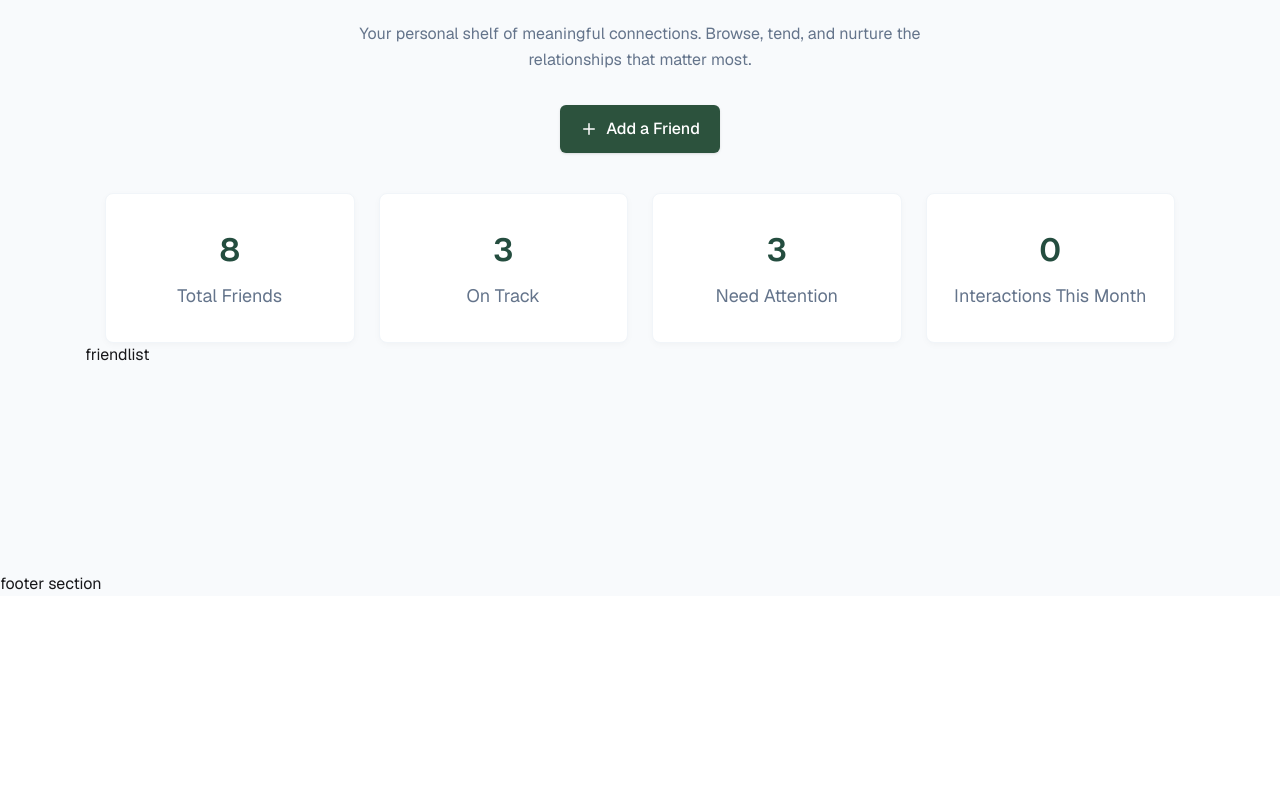
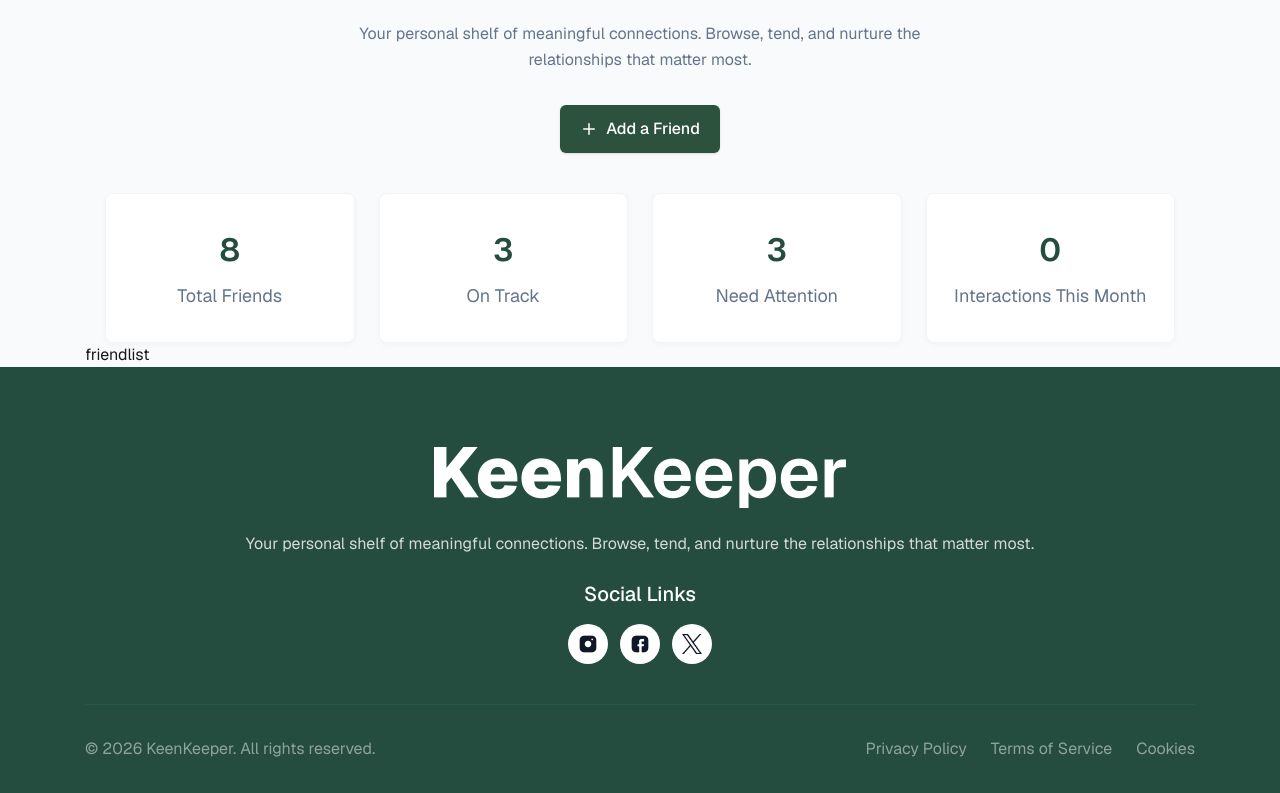
Before and after one commit to delwer72/Assignment-7, a Next.js app: page / in a window 1280 px wide. Shown: the part 204-997 px from the top of the page. Before the commit the page ends 800 px from the top, so only its background shows below. Built offline with nearby package versions, Linux system fonts and the light colour scheme.

Commit message:
Footer is added

```diff
--- a/src/components/Footer.jsx
+++ b/src/components/Footer.jsx
@@ -1,13 +1,51 @@
+import Link from 'next/link';
+import Image from 'next/image';
+import instagramIcon from '@/assets/instagram.png';
+import facebookIcon from '@/assets/facebook.png';
+import twitterIcon from '@/assets/twitter.png';
+import footerLogo from '@/assets/KeenKeeper.png';
+
+export default function Footer() {
+  return (
+    <footer className="bg-[#244D3F] text-white pt-12 lg:pt-20 pb-8 px-6 md:px-12 w-full mt-auto">
+      <div className="max-w-[1110px] mx-auto flex flex-col items-center justify-center text-center">
+        {/* Logo */}
+        <Image src={footerLogo} alt="KeenKeeper Logo" className="w-50 md:w-72 lg:w-[412px] h-auto mb-6" />
 
 
-import React from 'react';
+        <p className="text-[rgba(255,255,255,0.8)] text-base mb-6">
+          Your personal shelf of meaningful connections. Browse, tend, and nurture the relationships that matter most.
+        </p>
 
-const Footer = () => {
-  return (
-    <div>
-      footer section
-    </div>
+
+        <h3 className="text-xl font-medium mb-4">Social Links</h3>
+
+
+        <div className="flex space-x-3 mb-10">
+          <a href="#" className="w-10 h-10 bg-white rounded-full flex items-center justify-center hover:bg-slate-200 transition-colors">
+            <Image src={instagramIcon} alt="Instagram" className="w-[20px] h-[20px]" />
+          </a>
+          <a href="#" className="w-10 h-10 bg-white rounded-full flex items-center justify-center hover:bg-slate-200 transition-colors">
+            <Image src={facebookIcon} alt="Facebook" className="w-[20px] h-[20px]" />
+          </a>
+          <a href="#" className="w-10 h-10 bg-white rounded-full flex items-center justify-center hover:bg-slate-200 transition-colors">
+            <Image src={twitterIcon} alt="Twitter" className="w-[20px] h-[20px]" />
+          </a>
+        </div>
+
+        {/* Footer line */}
+        <div className='w-full h-[1px] bg-[rgba(26,136,97,0.2)]'></div>
+
+
+        <div className="w-full flex flex-col md:flex-row justify-between items-center text-xs text-[rgba(250,250,250,0.5)] pt-8">
+          <p className="mb-4 md:mb-0 text-sm md:text-base font-normal text-[rgba(250,250,250,0.5)]">© 2026 KeenKeeper. All rights reserved.</p>
+          <div className="flex space-x-6">
+            <Link href="#" className="text-sm md:text-base font-normal text-[rgba(250,250,250,0.5)] hover:text-white transition-colors">Privacy Policy</Link>
+            <Link href="#" className="text-sm md:text-base font-normal text-[rgba(250,250,250,0.5)] hover:text-white transition-colors">Terms of Service</Link>
+            <Link href="#" className="text-sm md:text-base font-normal text-[rgba(250,250,250,0.5)] hover:text-white transition-colors">Cookies</Link>
+          </div>
+        </div>
+      </div>
+    </footer>
   );
-};
-
-export default Footer;
+}
```
